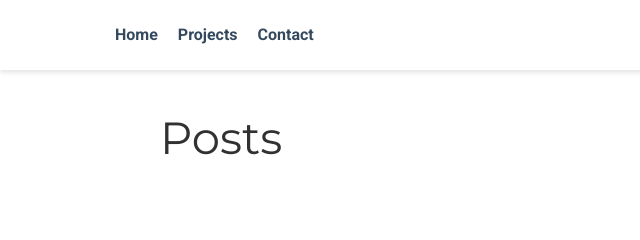
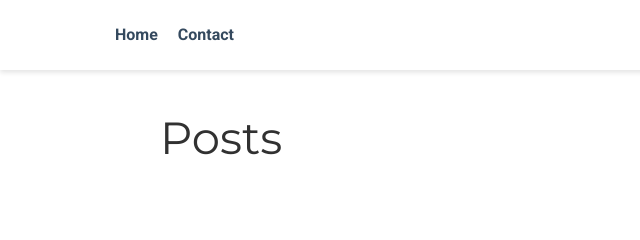
Before and after one commit to alTeska/alTeska.github.io, a plain HTML site: page post/index.html in a window 1280 px wide. Shown: the top 240 px of the page, 0-640 px from the left. Drawn offline with nearby package versions, Linux system fonts and the light colour scheme; some icons are missing.

Commit message:
rebuilding site śro, 6 mar 2019, 17:23:24 CET

```diff
--- a/post/index.html
+++ b/post/index.html
@@ -198,25 +198,6 @@
           <a class="nav-link" href="/#about">
 
             <span>Home</span>
-
-          </a>
-        </li>
-
-
-
-
-
-
-
-
-
-
-
-
-        <li class="nav-item">
-          <a class="nav-link" href="/#projects">
-
-            <span>Projects</span>
 
           </a>
         </li>
```
Also changed, not shown: 404.html (+0 -19 lines), author/admin/index.html (+0 -19 lines), author/index.html (+0 -19 lines), authors/admin/index.html (+0 -19 lines), authors/index.html (+0 -19 lines), categories/index.html (+0 -19 lines), index.html (+0 -19 lines), publication/index.html (+0 -19 lines), publication_types/index.html (+0 -19 lines), tags/index.html (+0 -19 lines), talk/index.html (+0 -19 lines).
